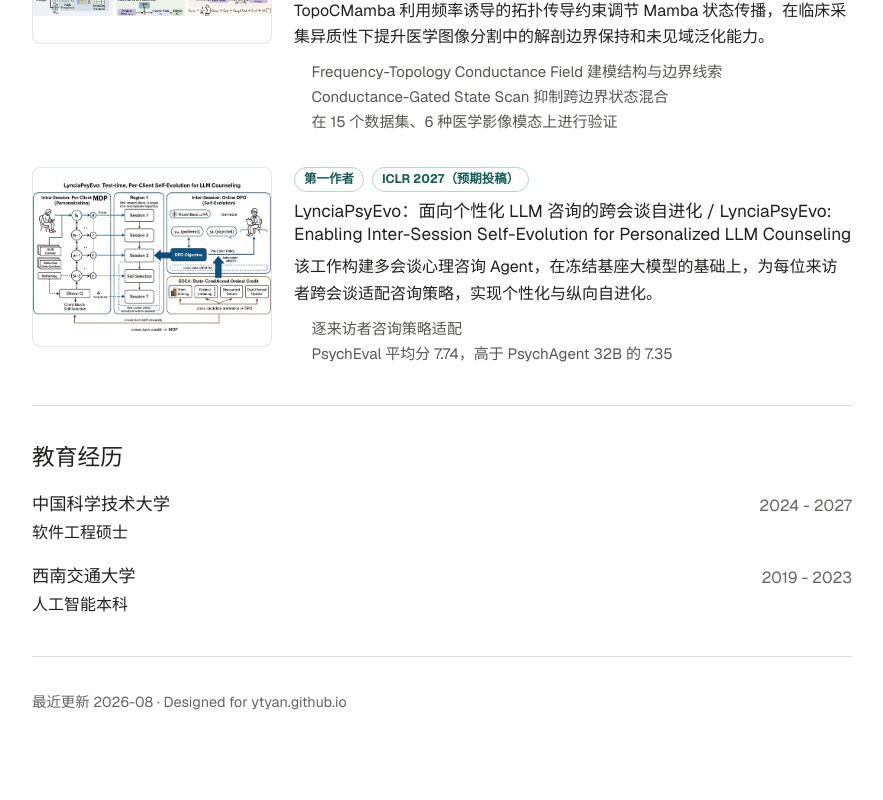
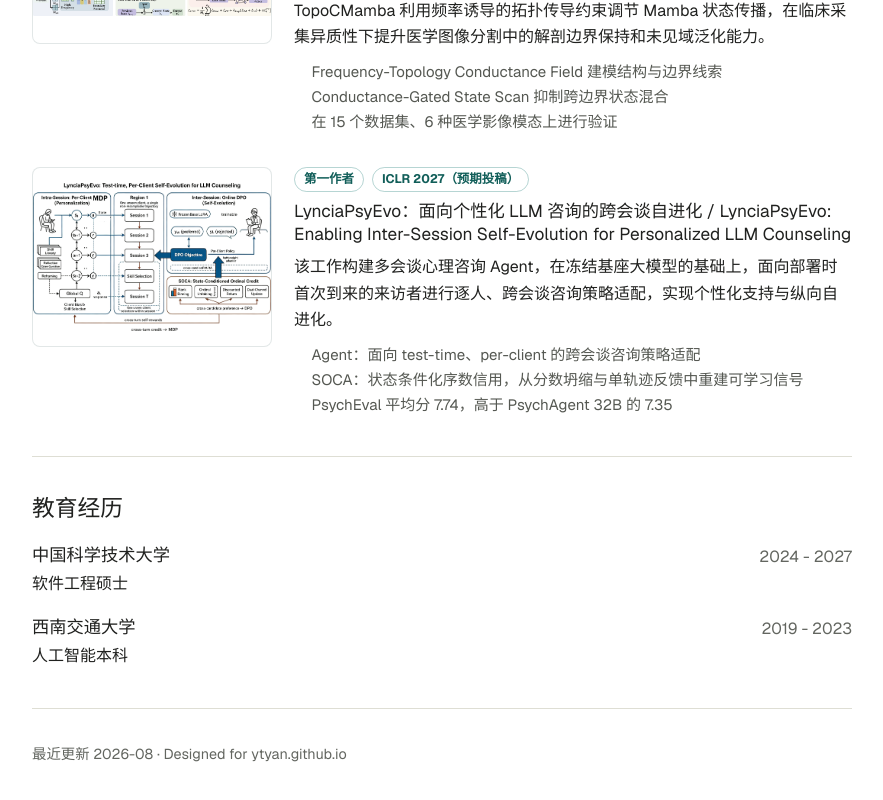
Before and after one commit to ytyan-bot/ytyan.github.io, a Next.js app: page / in a window 1280 px wide. Shown: the part 1138-1938 px from the top of the page, without its empty margins (370-1253 px from the left). Before the commit the page ends 1917 px from the top, so only its background shows below. Built offline with nearby package versions, Linux system fonts and the light colour scheme.

Commit message:
Expand LynciaPsyEvo website description

```diff
--- a/app/page.tsx
+++ b/app/page.tsx
@@ -77,9 +77,10 @@ const copy = {
         alt: 'ComPass workflow diagram',
         links: [],
         summary:
-          'A multi-session counseling agent that keeps the base LLM frozen while adapting therapeutic strategy for each client across sessions, improving personalization and longitudinal self-evolution.',
+          'This work builds a multi-session LLM counseling agent that keeps the base model frozen while adapting counseling strategies for each unseen client across sessions, enabling personalized support and longitudinal self-evolution at deployment time.',
         highlights: [
-          'Per-client counseling strategy adaptation',
+          'Agent: test-time, per-client counseling policy adaptation across sessions',
+          'SOCA: state-conditioned ordinal credit for learning from collapsed scores and single-trajectory feedback',
           'PsychEval average score: 7.74 vs. 7.35 for PsychAgent 32B',
         ],
       },
@@ -159,9 +160,10 @@ const copy = {
         alt: 'ComPass 工作流程图',
         links: [],
         summary:
-          '该工作构建多会谈心理咨询 Agent，在冻结基座大模型的基础上，为每位来访者跨会谈适配咨询策略，实现个性化与纵向自进化。',
+          '该工作构建多会谈心理咨询 Agent，在冻结基座大模型的基础上，面向部署时首次到来的来访者进行逐人、跨会谈咨询策略适配，实现个性化支持与纵向自进化。',
         highlights: [
-          '逐来访者咨询策略适配',
+          'Agent：面向 test-time、per-client 的跨会谈咨询策略适配',
+          'SOCA：状态条件化序数信用，从分数坍缩与单轨迹反馈中重建可学习信号',
           'PsychEval 平均分 7.74，高于 PsychAgent 32B 的 7.35',
         ],
       },
```
